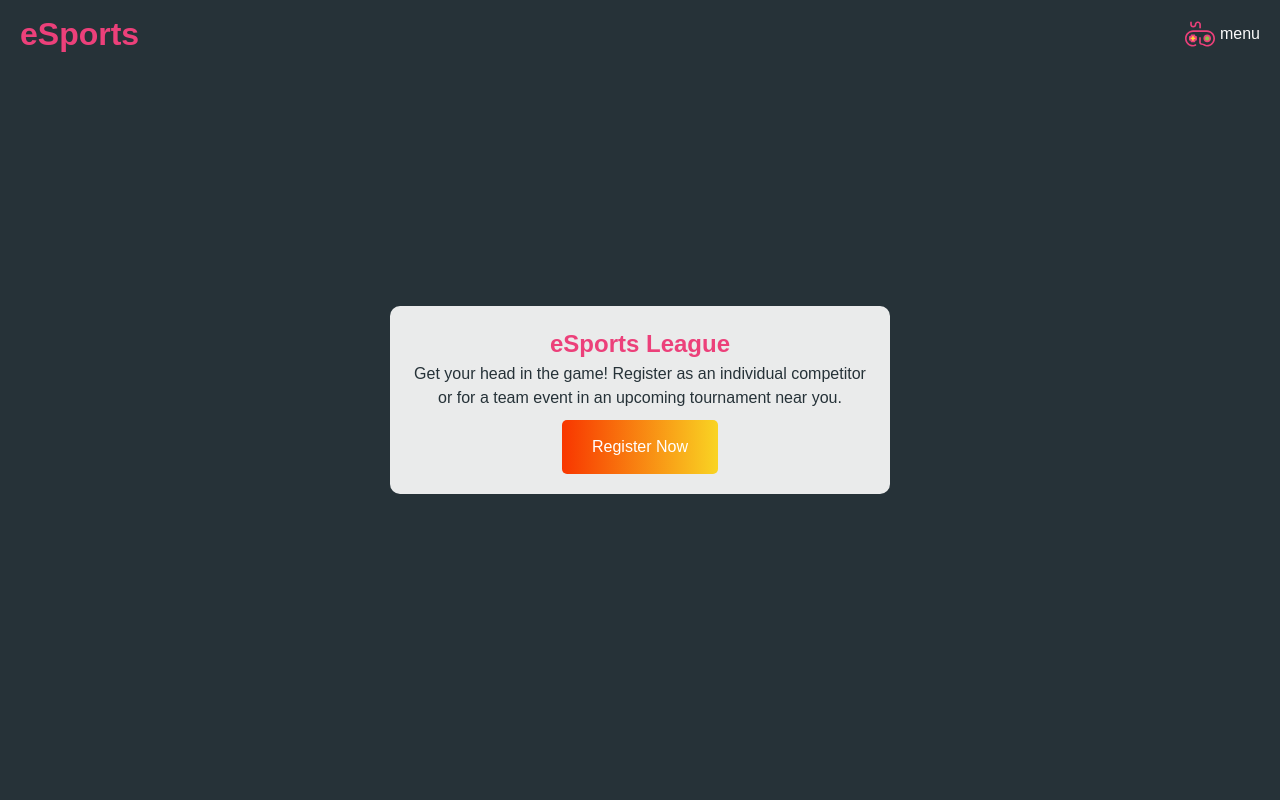
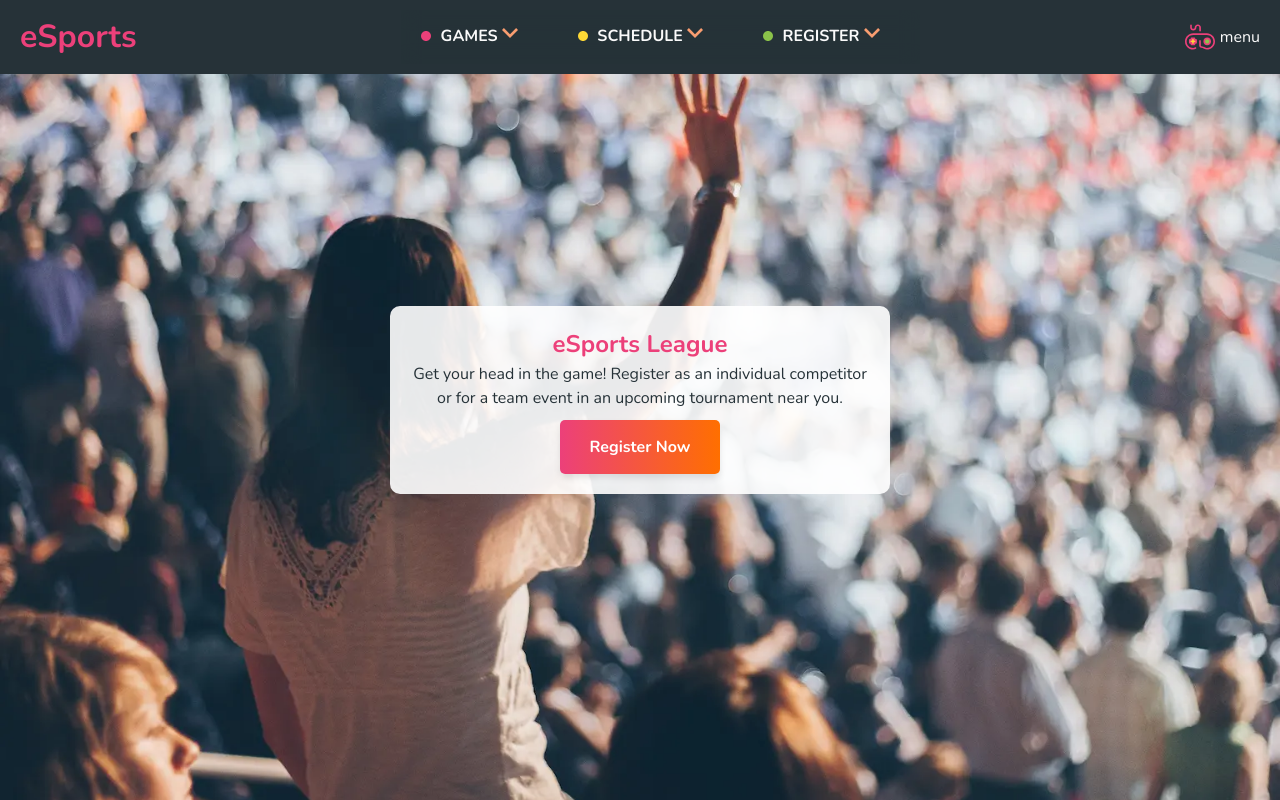
Before and after one commit to DMIT1530-Web-Design-Fundamentals-II/dmit1530-web-design-fundamentals-ii-2023-2024-spring-term-1233-oe01-1530-lab-3-Lab-3, a plain HTML site: page index.html in a window 1280 px wide. Drawn offline with nearby package versions, Linux system fonts and the light colour scheme.

Commit message:
Updated index and css
included the svg's and updated mobile/desktop views

```diff
--- a/css/styles.css
+++ b/css/styles.css
@@ -10,12 +10,14 @@
 
 /* Universal Styles */
 body {
-  font-family: 'Arial', sans-serif;
+  font-family: 'Nunito', sans-serif;
   margin: 0;
   padding: 0;
   box-sizing: border-box;
   background-color: var(--dk-grey);
   color: var(--white);
+  position: relative;
+  overflow-x: hidden;
 }
 
 header {
@@ -35,7 +37,7 @@
 }
 
 h1 {
-  font-family: 'Arial', sans-serif;
+  font-family: 'Nunito', sans-serif;
   color: var(--hot-pink);
   margin: 0;
 }
@@ -58,11 +60,8 @@
 
 nav {
   display: none;
-  /* Hidden by default */
   background-color: rgba(38, 50, 56, 0.9);
-  /* Semi-transparent background */
   backdrop-filter: blur(10px);
-  /* New property for frosted glass effect */
 }
 
 .main-menu {
@@ -85,16 +84,35 @@
   color: var(--white);
   text-decoration: none;
   padding: 10px;
-  display: block;
+  display: flex;
+  align-items: center;
+}
+
+.main-menu .pink-circle,
+.main-menu .yellow-circle,
+.main-menu .green-circle,
+.main-menu .down-arrow {
+  width: 10px;
+  height: 10px;
+  margin-right: 5px;
+}
+
+.main-menu .down-arrow {
+  margin-left: auto;
+  width: 16px;
+  height: 16px;
 }
 
 .sub-menu {
   display: none;
-  position: relative;
+  position: absolute;
+  top: 100%;
+  left: 0;
   background-color: var(--dk-grey);
   list-style-type: none;
   margin: 0;
   padding: 0;
+  border-radius: 5px;
 }
 
 .sub-menu li {
@@ -115,15 +133,28 @@
 }
 
 /* Main Content */
+.background-image {
+  position: fixed;
+  top: 0;
+  left: 0;
+  width: 100%;
+  height: 100%;
+  z-index: -1;
+  overflow: hidden;
+}
+
+.background-image img {
+  width: 100%;
+  height: 100%;
+  object-fit: cover;
+}
+
 main {
-  background: url('background-image.jpg') no-repeat center center;
-  background-size: cover;
   height: calc(100vh - 60px);
   display: flex;
   justify-content: center;
   align-items: center;
   padding-top: 60px;
-  /* To offset the fixed header */
 }
 
 .content {
@@ -139,18 +170,28 @@
 }
 
 h2 {
-  font-family: 'Arial', sans-serif;
+  font-family: 'Nunito', sans-serif;
   color: var(--hot-pink);
 }
 
 .register-button {
-  background: linear-gradient(to right, #f83600, #f9d423);
+  background: linear-gradient(to right, #EC407A, #FF6F00);
+  /* Updated gradient colors */
   border: none;
   color: white;
   padding: 10px 20px;
   margin-top: 10px;
   border-radius: 5px;
   cursor: pointer;
+  font-size: 16px;
+  font-weight: bold;
+  box-shadow: 0 4px 6px rgba(0, 0, 0, 0.1);
+  transition: background 0.3s ease;
+}
+
+.register-button:hover {
+  background: linear-gradient(to right, #FF6F00, #EC407A);
+  /* Reverse gradient on hover */
 }
 
 /* MOBILE VIEW */
@@ -189,12 +230,23 @@
 
   .sub-menu {
     position: absolute;
-    top: 100%;
+    top: 40px;
+    /* Adjust based on the desired gap */
     left: 0;
     background-color: var(--dk-grey);
+    border-radius: 5px;
+    box-shadow: 0 4px 8px rgba(0, 0, 0, 0.1);
+  }
+
+  .sub-menu a {
+    padding: 10px 20px;
   }
 
   nav.active {
+    display: flex;
+  }
+
+  nav {
     display: flex;
   }
 }
@@ -209,3 +261,69 @@
     padding: 15px 30px;
   }
 }
+
+.header-nav a {
+  color: var(--white);
+  padding: 14px 20px;
+  text-decoration: none;
+  text-transform: uppercase;
+  font-weight: bold;
+  display: inline-block;
+  position: relative;
+}
+
+.header-nav a:hover {
+  color: var(--red);
+}
+
+.header-nav a::after {
+  content: '';
+  display: block;
+  width: 0;
+  height: 2px;
+  background: var(--red);
+  transition: width .3s;
+}
+
+.header-nav a:hover::after {
+  width: 100%;
+  transition: width .3s;
+}
+
+.header-nav ul {
+  margin: 0;
+  padding: 0;
+  list-style: none;
+  display: flex;
+}
+
+.header-nav li {
+  margin-right: 15px;
+  position: relative;
+}
+
+.header-nav li .sub-menu {
+  display: none;
+  position: absolute;
+  top: 40px;
+  left: 0;
+  background-color: var(--dk-grey);
+  list-style: none;
+  padding: 10px;
+  border-radius: 5px;
+}
+
+.header-nav li:hover .sub-menu {
+  display: block;
+}
+
+.header-nav li .sub-menu a {
+  padding: 10px;
+  display: block;
+  color: var(--white);
+  text-decoration: none;
+}
+
+.header-nav li .sub-menu a:hover {
+  color: var(--red);
+}
--- a/index.html
+++ b/index.html
@@ -24,6 +24,73 @@
     <header>
         <div class="inner-container wide-flex">
             <h1>eSports</h1>
+            <nav class="header-nav">
+                <ul class="main-menu">
+                    <li>
+                        <a href="#">
+                            <svg class="pink-circle" xmlns="http://www.w3.org/2000/svg" viewBox="0 0 512 512"
+                                style="fill:#EC407A;" xml:space="preserve">
+                                <path
+                                    d="M256,0C115.39,0,0,115.39,0,256s115.39,256,256,256s256-115.39,256-256S396.61,0,256,0z" />
+                            </svg>
+                            GAMES
+                            <svg class="down-arrow" xmlns="http://www.w3.org/2000/svg" viewBox="0 0 256 256"
+                                style="fill:#f89d70;" xml:space="preserve">
+                                <polygon
+                                    points="225.813,48.907 128,146.72 30.187,48.907 0,79.093 128,207.093 256,79.093" />
+                            </svg>
+                        </a>
+                        <ul class="sub-menu">
+                            <li><a href="#">CS:GO</a></li>
+                            <li><a href="#">DOTA 2</a></li>
+                            <li><a href="#">Fortnite</a></li>
+                            <li><a href="#">League of Legends</a></li>
+                            <li><a href="#">Overwatch</a></li>
+                            <li><a href="#">Pokémon</a></li>
+                            <li><a href="#">PUBG</a></li>
+                        </ul>
+                    </li>
+                    <li>
+                        <a href="#">
+                            <svg class="yellow-circle" xmlns="http://www.w3.org/2000/svg" viewBox="0 0 512 512"
+                                style="fill:#FDD835;" xml:space="preserve">
+                                <path
+                                    d="M256,0C115.39,0,0,115.39,0,256s115.39,256,256,256s256-115.39,256-256S396.61,0,256,0z" />
+                            </svg>
+                            SCHEDULE
+                            <svg class="down-arrow" xmlns="http://www.w3.org/2000/svg" viewBox="0 0 256 256"
+                                style="fill:#f89d70;" xml:space="preserve">
+                                <polygon
+                                    points="225.813,48.907 128,146.72 30.187,48.907 0,79.093 128,207.093 256,79.093" />
+                            </svg>
+                        </a>
+                        <ul class="sub-menu">
+                            <li><a href="#">Australia & EU</a></li>
+                            <li><a href="#">East Asia</a></li>
+                            <li><a href="#">North America</a></li>
+                        </ul>
+                    </li>
+                    <li>
+                        <a href="#">
+                            <svg class="green-circle" xmlns="http://www.w3.org/2000/svg" viewBox="0 0 512 512"
+                                style="fill:#8BC34A;" xml:space="preserve">
+                                <path
+                                    d="M256,0C115.39,0,0,115.39,0,256s115.39,256,256,256s256-115.39,256-256S396.61,0,256,0z" />
+                            </svg>
+                            REGISTER
+                            <svg class="down-arrow" xmlns="http://www.w3.org/2000/svg" viewBox="0 0 256 256"
+                                style="fill:#f89d70;" xml:space="preserve">
+                                <polygon
+                                    points="225.813,48.907 128,146.72 30.187,48.907 0,79.093 128,207.093 256,79.093" />
+                            </svg>
+                        </a>
+                        <ul class="sub-menu">
+                            <li><a href="#">Individual Competitors</a></li>
+                            <li><a href="#">Team Events</a></li>
+                        </ul>
+                    </li>
+                </ul>
+            </nav>
             <div class="menu-icon">
                 <!-- SVG for menu icon -->
                 <svg enable-background="new 0 0 512 512" version="1.1" viewBox="0 0 512 512" xml:space="preserve"
@@ -45,41 +112,13 @@
                     </g>
                 </svg>
                 <span>menu</span>
-            </div> <!-- end of .menu-icon -->
-            <nav>
-                <ul class="main-menu">
-                    <li>
-                        <a href="#">GAMES</a>
-                        <ul class="sub-menu">
-                            <li><a href="#">CS:GO</a></li>
-                            <li><a href="#">DOTA 2</a></li>
-                            <li><a href="#">Fortnite</a></li>
-                            <li><a href="#">League of Legends</a></li>
-                            <li><a href="#">Overwatch</a></li>
-                            <li><a href="#">Pokémon</a></li>
-                            <li><a href="#">PUBG</a></li>
-                        </ul>
-                    </li>
-                    <li>
-                        <a href="#">SCHEDULE</a>
-                        <ul class="sub-menu">
-                            <li><a href="#">Australia & EU</a></li>
-                            <li><a href="#">East Asia</a></li>
-                            <li><a href="#">North America</a></li>
-                        </ul>
-                    </li>
-                    <li>
-                        <a href="#">REGISTER</a>
-                        <ul class="sub-menu">
-                            <li><a href="#">Individual Competitors</a></li>
-                            <li><a href="#">Team Events</a></li>
-                        </ul>
-                    </li>
-                </ul>
-            </nav>
-        </div> <!-- end of .inner-container -->
+            </div>
+        </div>
     </header>
     <main>
+        <div class="background-image">
+            <img src="img/crowd-background.webp" alt="crowd-background">
+        </div>
         <div class="content">
             <h2>eSports League</h2>
             <p>Get your head in the game! Register as an individual competitor or for a team event in an upcoming
```
